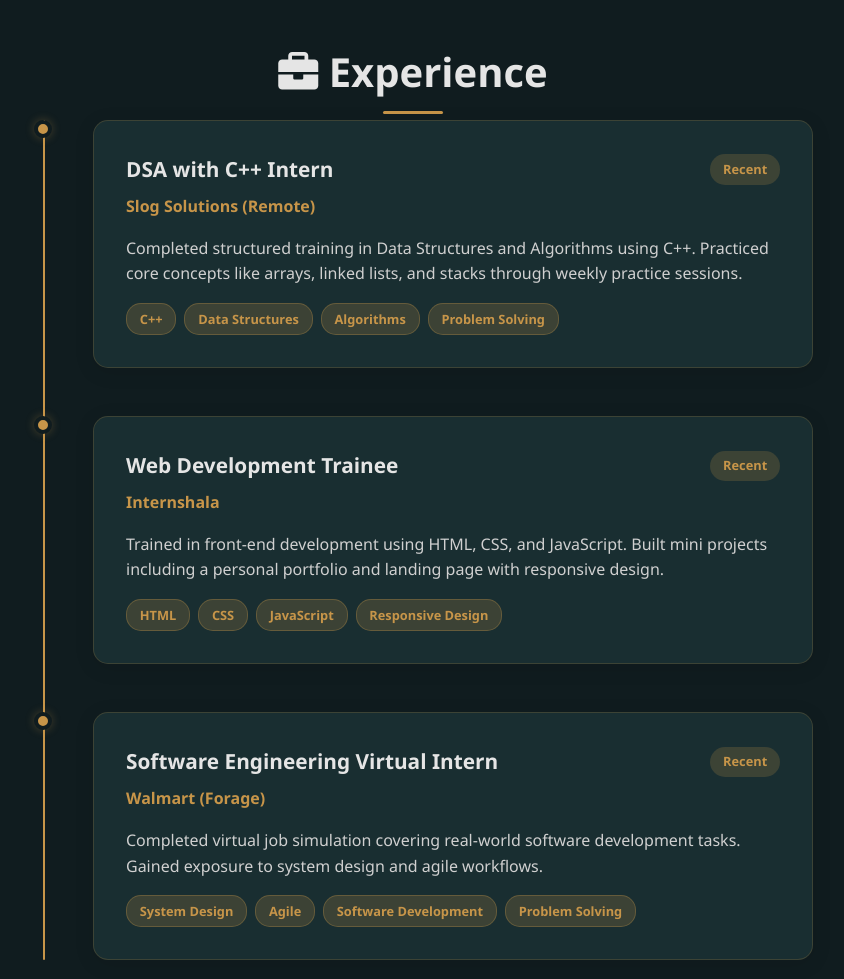
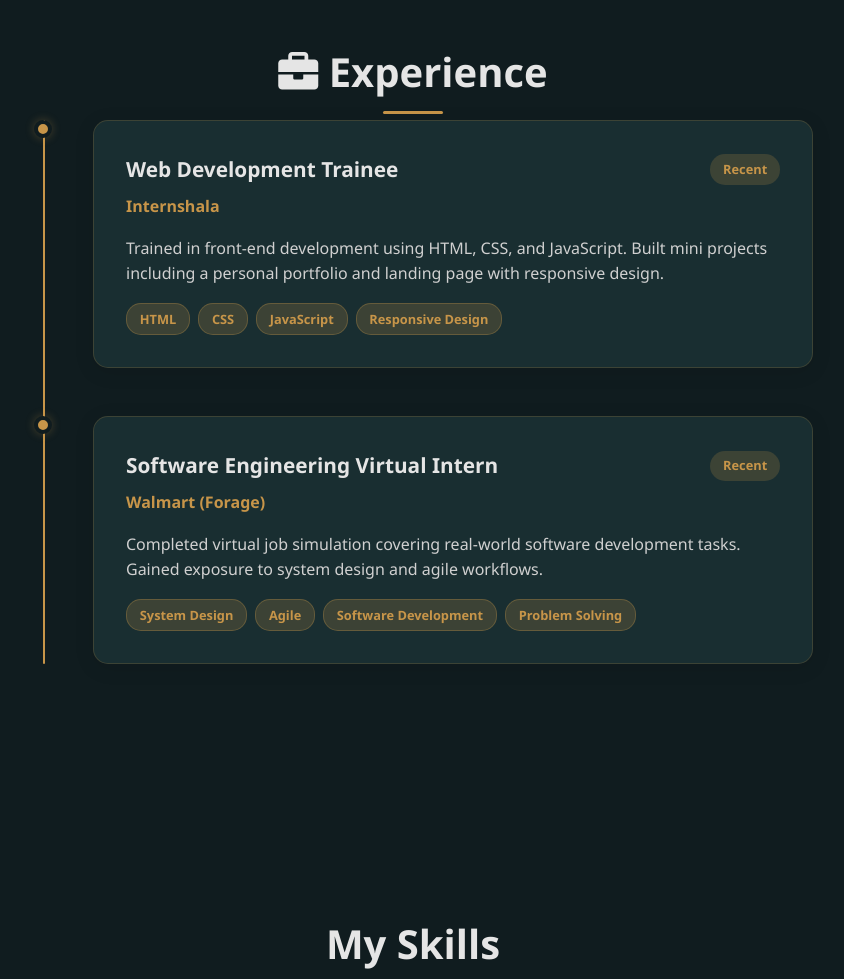
Before and after one commit to Manu3586/portfolio, a plain HTML site: page index.html in a window 1280 px wide. Shown: the part 1780-2759 px from the top of the page, without its empty margins (227-1071 px from the left). Drawn offline with Linux system fonts and the light colour scheme.

Commit message:
Update index.html

```diff
--- a/index.html
+++ b/index.html
@@ -100,24 +100,7 @@
         <div class="container">
             <h2 class="section-title"><i class="fas fa-briefcase"></i> Experience</h2>
             <div class="timeline">
-                <div class="timeline-item">
-                    <div class="timeline-dot"></div>
-                    <div class="timeline-content">
-                        <div class="timeline-header">
-                            <h3>DSA with C++ Intern</h3>
-                            <span class="timeline-duration">Recent</span>
-                        </div>
-                        <p class="company">Slog Solutions (Remote)</p>
-                        <p class="description">Completed structured training in Data Structures and Algorithms using C++. Practiced core concepts like arrays, linked lists, and stacks through weekly practice sessions.</p>
-                        <div class="timeline-skills">
-                            <span class="skill-tag">C++</span>
-                            <span class="skill-tag">Data Structures</span>
-                            <span class="skill-tag">Algorithms</span>
-                            <span class="skill-tag">Problem Solving</span>
-                        </div>
-                    </div>
-                </div>
-                <div class="timeline-item">
+               <div class="timeline-item">
                     <div class="timeline-dot"></div>
                     <div class="timeline-content">
                         <div class="timeline-header">
```
